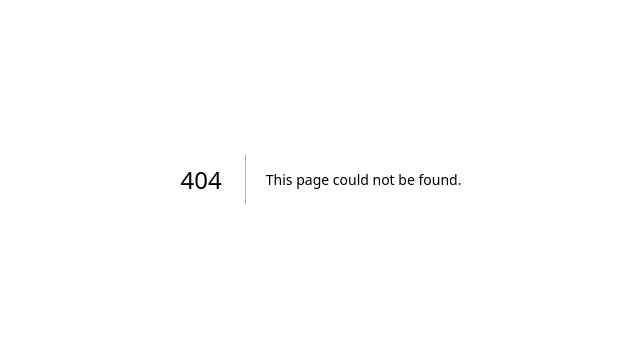
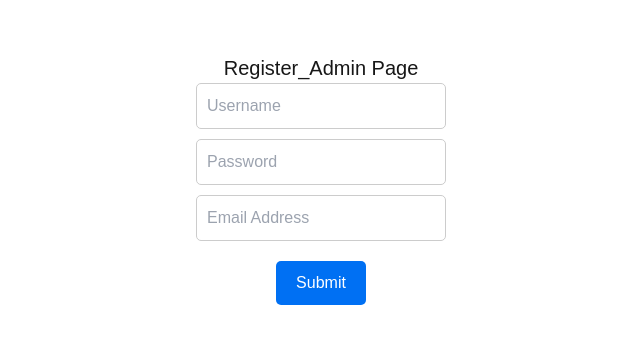
Before and after one commit to jinjunchia/CS203, a Next.js app in the folder frontend/: page /register/register_admin in a window 1280 px wide. Before the commit this address had no page. Shown: the part 221-564 px from the top of the page, without its empty margins (319-959 px from the left). Built offline with nearby package versions, Linux system fonts and the light colour scheme.

Commit message:
added pages for frontend
added
/register/register_admin
/register/register_player

and i edit /register

```diff
--- a/frontend/src/app/page.tsx
+++ b/frontend/src/app/page.tsx
@@ -2,6 +2,7 @@ import Image from "next/image";
 import Link from "next/link"; // Import the Link component from Next.js
 
 export default function Home() {
+
   return (
     <div style={styles.container}>
       {/* Header Section */}
--- a/frontend/src/app/register/page.tsx
+++ b/frontend/src/app/register/page.tsx
@@ -1,7 +1,58 @@
+import Link from "next/link";
+
 export default function Register() {
-    return (
+  return (
+    <div style={styles.container}>
+      <div style={styles.buttons}>
+        {/* Link to the login page */}
+        <Link href="/register/register_admin">
+          <button style={styles.button}>Creating as an Admin</button>
+        </Link>
+        {/* Link to the register page */}
+        <Link href="/register/register_player">
+          <button style={styles.button}>Creating as a Player</button>
+        </Link>
+      </div>
       <div>
-        <h1>Register Page</h1>
+        <nav>
+          {" "}
+          Already have an account?
+          <Link href="/login">
+            <span style={styles.clickhere}>Click here!</span>
+          </Link>
+        </nav>
       </div>
-    );
-  }
+    </div>
+  );
+}
+
+const styles = {
+  container: {
+    padding: "20px",
+    fontFamily: "Arial, sans-serif",
+    display: "flex",
+    justifyContent: "center",
+    alignItems: "center",
+    height: "100vh",
+    flexDirection: "column",
+  },
+  buttons: {
+    display: "flex",
+    gap: "10px",
+  },
+  button: {
+    backgroundColor: "#0070f3",
+    color: "#fff",
+    border: "none",
+    padding: "10px 20px",
+    cursor: "pointer",
+    borderRadius: "5px",
+    fontSize: "16px",
+  },
+  clickhere: {
+    color: "blue",
+    textDecoration: "underline",
+    cursor: "pointer",
+    paddingLeft: "10px",
+  },
+};
--- /dev/null
+++ b/frontend/src/app/register/register_admin/page.tsx
@@ -0,0 +1,51 @@
+// File: app/login/page.tsx (for Next.js 13+ app directory setup)
+export default function Register_Admin() {
+    const styles = {
+      container: {
+        display: 'flex',
+        flexDirection: 'column' as const, // Specify 'column' as a constant to prevent TypeScript errors
+        alignItems: 'center',
+        justifyContent: 'center',
+        height: '100vh',
+      },
+      inputContainer: {
+        display: 'flex',
+        flexDirection: 'column' as const,
+        gap: '10px',
+        marginBottom: '20px',
+      },
+      input: {
+        padding: '10px',
+        fontSize: '16px',
+        width: '250px',
+        borderRadius: '5px',
+        border: '1px solid #ccc',
+      },
+      button: {
+        padding: '10px 20px',
+        fontSize: '16px',
+        cursor: 'pointer',
+        borderRadius: '5px',
+        border: 'none',
+        backgroundColor: '#0070f3',
+        color: '#fff',
+      },
+      headertype: {
+        fontSize: '20px',
+      }
+    };
+
+    return (
+      <div style={styles.container}>
+        <h1 style = {styles.headertype}>Register_Admin Page</h1>
+        <div style={styles.inputContainer}>
+
+        <input type="text" placeholder="Username" id="username" name="username" style={styles.input} required />
+          <input type="password" placeholder="Password" id = "password" style={styles.input} required />
+          <input type="email" placeholder = "Email Address" id="email" name="email" style = {styles.input} required />
+
+        </div>
+        <button style={styles.button}>Submit</button>
+      </div>
+    );
+  }
--- /dev/null
+++ b/frontend/src/app/register/register_player/page.tsx
@@ -0,0 +1,51 @@
+// File: app/login/page.tsx (for Next.js 13+ app directory setup)
+export default function Register_Player() {
+  const styles = {
+    container: {
+      display: 'flex',
+      flexDirection: 'column' as const, // Specify 'column' as a constant to prevent TypeScript errors
+      alignItems: 'center',
+      justifyContent: 'center',
+      height: '100vh',
+    },
+    inputContainer: {
+      display: 'flex',
+      flexDirection: 'column' as const,
+      gap: '10px',
+      marginBottom: '20px',
+    },
+    input: {
+      padding: '10px',
+      fontSize: '16px',
+      width: '250px',
+      borderRadius: '5px',
+      border: '1px solid #ccc',
+    },
+    button: {
+      padding: '10px 20px',
+      fontSize: '16px',
+      cursor: 'pointer',
+      borderRadius: '5px',
+      border: 'none',
+      backgroundColor: '#0070f3',
+      color: '#fff',
+    },
+    headertype: {
+      fontSize: '20px',
+    }
+  };
+
+  return (
+    <div style={styles.container}>
+      <h1 style = {styles.headertype}>Register_Player Page</h1>
+      <div style={styles.inputContainer}>
+
+      <input type="text" placeholder="Username" id="username" name="username" style={styles.input} required />
+        <input type="password" placeholder="Password" id = "password" style={styles.input} required />
+        <input type="email" placeholder = "Email Address" id="email" name="email" style = {styles.input} required />
+
+      </div>
+      <button style={styles.button}>Submit</button>
+    </div>
+  );
+}
```
